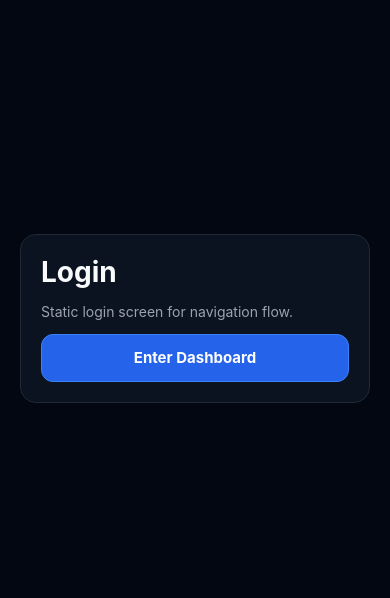
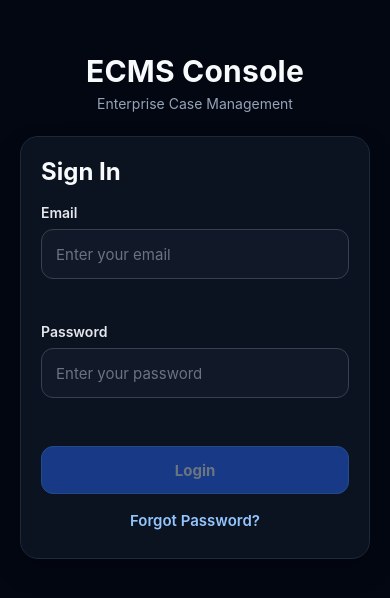
Before and after one commit to Himanshu6868/ecms_native_app, a React Native app: screen /Login in a window 390 px wide. Shown: the part 104-702 px from the top of the page. Built offline with nearby package versions, Linux system fonts and the light colour scheme.

Commit message:
Build validated login UI and reusable form controls

```diff
--- a/src/components/Button.tsx
+++ b/src/components/Button.tsx
@@ -1,25 +1,35 @@
 import React from 'react';
-import { Pressable, StyleSheet, Text, ViewStyle } from 'react-native';
+import { Pressable, StyleProp, StyleSheet, Text, ViewStyle } from 'react-native';
 
-type ButtonVariant = 'primary' | 'secondary' | 'danger';
+type ButtonVariant = 'primary' | 'secondary' | 'danger' | 'text';
 
 type ButtonProps = {
   title: string;
   onPress: () => void;
   variant?: ButtonVariant;
-  style?: ViewStyle;
+  style?: StyleProp<ViewStyle>;
+  disabled?: boolean;
 };
 
-const Button = ({ title, onPress, variant = 'primary', style }: ButtonProps): React.JSX.Element => {
+const Button = ({
+  title,
+  onPress,
+  variant = 'primary',
+  style,
+  disabled = false,
+}: ButtonProps): React.JSX.Element => {
   return (
     <Pressable
       onPress={onPress}
+      disabled={disabled}
       style={({ pressed }) => [
         styles.base,
         variant === 'primary' && styles.primary,
         variant === 'secondary' && styles.secondary,
         variant === 'danger' && styles.danger,
-        pressed && styles.pressed,
+        variant === 'text' && styles.text,
+        pressed && !disabled && styles.pressed,
+        disabled && styles.disabled,
         style,
       ]}
     >
@@ -29,6 +39,8 @@ const Button = ({ title, onPress, variant = 'primary', style }: ButtonProps): Re
           variant === 'primary' && styles.primaryLabel,
           variant === 'secondary' && styles.secondaryLabel,
           variant === 'danger' && styles.dangerLabel,
+          variant === 'text' && styles.textLabel,
+          disabled && styles.disabledLabel,
         ]}
       >
         {title}
@@ -58,8 +70,17 @@ const styles = StyleSheet.create({
     backgroundColor: '#DC2626',
     borderColor: '#EF4444',
   },
+  text: {
+    minHeight: 36,
+    borderWidth: 0,
+    backgroundColor: 'transparent',
+    paddingHorizontal: 0,
+  },
+  disabled: {
+    opacity: 0.5,
+  },
   pressed: {
-    opacity: 0.8,
+    opacity: 0.85,
   },
   label: {
     fontSize: 15,
@@ -74,6 +95,13 @@ const styles = StyleSheet.create({
   dangerLabel: {
     color: '#FFFFFF',
   },
+  textLabel: {
+    color: '#93C5FD',
+    fontWeight: '600',
+  },
+  disabledLabel: {
+    color: '#CBD5E1',
+  },
 });
 
 export default Button;
--- a/src/components/InputField.tsx
+++ b/src/components/InputField.tsx
@@ -1,11 +1,22 @@
 import React from 'react';
-import { StyleSheet, Text, TextInput, TextInputProps, View } from 'react-native';
+import {
+  StyleProp,
+  StyleSheet,
+  Text,
+  TextInput,
+  TextInputProps,
+  TextStyle,
+  View,
+  ViewStyle,
+} from 'react-native';
 
 type InputFieldProps = TextInputProps & {
   label: string;
   error?: string;
   maxLength?: number;
   currentLength?: number;
+  containerStyle?: StyleProp<ViewStyle>;
+  inputStyle?: StyleProp<TextStyle>;
 };
 
 const InputField = ({
@@ -13,16 +24,24 @@ const InputField = ({
   error,
   maxLength,
   currentLength,
-  style,
+  multiline,
+  containerStyle,
+  inputStyle,
   ...textInputProps
 }: InputFieldProps): React.JSX.Element => {
   return (
-    <View style={styles.wrapper}>
+    <View style={[styles.wrapper, containerStyle]}>
       <Text style={styles.label}>{label}</Text>
       <TextInput
         placeholderTextColor="#6B7280"
-        style={[styles.input, style, !!error && styles.inputError]}
+        style={[
+          styles.input,
+          multiline ? styles.multilineInput : styles.singleLineInput,
+          !!error && styles.inputError,
+          inputStyle,
+        ]}
         maxLength={maxLength}
+        multiline={multiline}
         {...textInputProps}
       />
       <View style={styles.metaRow}>
@@ -39,7 +58,7 @@ const InputField = ({
 
 const styles = StyleSheet.create({
   wrapper: {
-    marginBottom: 20,
+    marginBottom: 18,
   },
   label: {
     color: '#E5E7EB',
@@ -48,14 +67,20 @@ const styles = StyleSheet.create({
     marginBottom: 8,
   },
   input: {
-    minHeight: 120,
     borderRadius: 12,
     borderWidth: 1,
     borderColor: '#374151',
     backgroundColor: '#111827',
     color: '#F9FAFB',
-    fontSize: 14,
+    fontSize: 15,
     paddingHorizontal: 14,
+  },
+  singleLineInput: {
+    minHeight: 52,
+    paddingVertical: 10,
+  },
+  multilineInput: {
+    minHeight: 120,
     paddingVertical: 12,
     textAlignVertical: 'top',
   },
@@ -64,6 +89,7 @@ const styles = StyleSheet.create({
   },
   metaRow: {
     marginTop: 8,
+    minHeight: 18,
     flexDirection: 'row',
     justifyContent: 'space-between',
     alignItems: 'center',
--- a/src/screens/LoginScreen.tsx
+++ b/src/screens/LoginScreen.tsx
@@ -1,50 +1,151 @@
-import React from 'react';
-import { StyleSheet, Text, View } from 'react-native';
+import React, { useMemo, useState } from 'react';
+import { KeyboardAvoidingView, Platform, SafeAreaView, StyleSheet, Text, View } from 'react-native';
 import { useNavigation } from '@react-navigation/native';
 import type { NativeStackNavigationProp } from '@react-navigation/native-stack';
 
 import type { RootStackParamList } from '../../App';
 import Button from '../components/Button';
+import InputField from '../components/InputField';
+import { getEmailError, getPasswordError } from '../utils/validators';
 
 type LoginNavigationProp = NativeStackNavigationProp<RootStackParamList, 'Login'>;
 
 const LoginScreen = (): React.JSX.Element => {
   const navigation = useNavigation<LoginNavigationProp>();
 
+  const [email, setEmail] = useState('');
+  const [password, setPassword] = useState('');
+  const [touched, setTouched] = useState({ email: false, password: false });
+  const [isSubmitted, setIsSubmitted] = useState(false);
+
+  const emailError = useMemo(() => getEmailError(email), [email]);
+  const passwordError = useMemo(() => getPasswordError(password), [password]);
+
+  const showEmailError = (isSubmitted || touched.email) && emailError ? emailError : undefined;
+  const showPasswordError = (isSubmitted || touched.password) && passwordError ? passwordError : undefined;
+
+  const isFormValid = !emailError && !passwordError;
+
+  const handleLogin = (): void => {
+    setIsSubmitted(true);
+
+    if (!isFormValid) {
+      return;
+    }
+
+    navigation.reset({
+      index: 0,
+      routes: [{ name: 'Dashboard' }],
+    });
+  };
+
   return (
-    <View style={styles.screen}>
-      <View style={styles.card}>
-        <Text style={styles.title}>Login</Text>
-        <Text style={styles.subtitle}>Static login screen for navigation flow.</Text>
-        <Button title="Enter Dashboard" onPress={() => navigation.navigate('Dashboard')} />
-      </View>
-    </View>
+    <SafeAreaView style={styles.safeArea}>
+      <KeyboardAvoidingView
+        style={styles.screen}
+        behavior={Platform.OS === 'ios' ? 'padding' : undefined}
+      >
+        <View style={styles.header}>
+          <Text style={styles.appName}>ECMS Console</Text>
+          <Text style={styles.subtitle}>Enterprise Case Management</Text>
+        </View>
+
+        <View style={styles.card}>
+          <Text style={styles.cardTitle}>Sign In</Text>
+
+          <InputField
+            label="Email"
+            placeholder="Enter your email"
+            keyboardType="email-address"
+            autoCapitalize="none"
+            autoCorrect={false}
+            value={email}
+            onChangeText={(text) => {
+              setEmail(text);
+            }}
+            onBlur={() => setTouched((prev) => ({ ...prev, email: true }))}
+            error={showEmailError}
+            inputStyle={styles.input}
+          />
+
+          <InputField
+            label="Password"
+            placeholder="Enter your password"
+            secureTextEntry
+            value={password}
+            onChangeText={(text) => {
+              setPassword(text);
+            }}
+            onBlur={() => setTouched((prev) => ({ ...prev, password: true }))}
+            error={showPasswordError}
+            inputStyle={styles.input}
+          />
+
+          <Button title="Login" onPress={handleLogin} disabled={!isFormValid} style={styles.loginButton} />
+
+          <Button title="Forgot Password?" onPress={() => {}} variant="text" style={styles.forgotButton} />
+        </View>
+      </KeyboardAvoidingView>
+    </SafeAreaView>
   );
 };
 
 const styles = StyleSheet.create({
+  safeArea: {
+    flex: 1,
+    backgroundColor: '#030712',
+  },
   screen: {
     flex: 1,
     justifyContent: 'center',
-    padding: 20,
+    paddingHorizontal: 20,
+    paddingBottom: 24,
     backgroundColor: '#030712',
   },
-  card: {
-    backgroundColor: '#0B1220',
-    borderColor: '#1F2937',
-    borderWidth: 1,
-    borderRadius: 16,
-    padding: 20,
-    gap: 14,
+  header: {
+    alignItems: 'center',
+    marginBottom: 24,
   },
-  title: {
-    color: '#F9FAFB',
-    fontSize: 28,
+  appName: {
+    color: '#F8FAFC',
+    fontSize: 30,
     fontWeight: '700',
+    letterSpacing: 0.2,
   },
   subtitle: {
-    color: '#9CA3AF',
+    color: '#94A3B8',
     fontSize: 14,
+    marginTop: 6,
+  },
+  card: {
+    borderWidth: 1,
+    borderColor: '#1E293B',
+    borderRadius: 18,
+    backgroundColor: '#0B1220',
+    padding: 20,
+    shadowColor: '#000000',
+    shadowOffset: { width: 0, height: 12 },
+    shadowOpacity: 0.25,
+    shadowRadius: 24,
+    elevation: 4,
+  },
+  cardTitle: {
+    color: '#F8FAFC',
+    fontSize: 24,
+    fontWeight: '700',
+    marginBottom: 18,
+  },
+  input: {
+    minHeight: 50,
+  },
+  loginButton: {
+    marginTop: 4,
+    width: '100%',
+    borderRadius: 12,
+  },
+  forgotButton: {
+    alignSelf: 'center',
+    marginTop: 8,
   },
 });
 
--- /dev/null
+++ b/src/utils/validators.ts
@@ -0,0 +1,32 @@
+const EMAIL_REGEX = /^[^\s@]+@[^\s@]+\.[^\s@]+$/;
+
+export const isValidEmail = (email: string): boolean => EMAIL_REGEX.test(email.trim());
+
+export const getRequiredError = (value: string): string | undefined =>
+  value.trim().length === 0 ? 'This field is required' : undefined;
+
+export const getEmailError = (email: string): string | undefined => {
+  const requiredError = getRequiredError(email);
+  if (requiredError) {
+    return requiredError;
+  }
+
+  if (!isValidEmail(email)) {
+    return 'Enter a valid email address';
+  }
+
+  return undefined;
+};
+
+export const getPasswordError = (password: string): string | undefined => {
+  const requiredError = getRequiredError(password);
+  if (requiredError) {
+    return requiredError;
+  }
+
+  if (password.length < 6) {
+    return 'Password must be at least 6 characters';
+  }
+
+  return undefined;
+};
```
